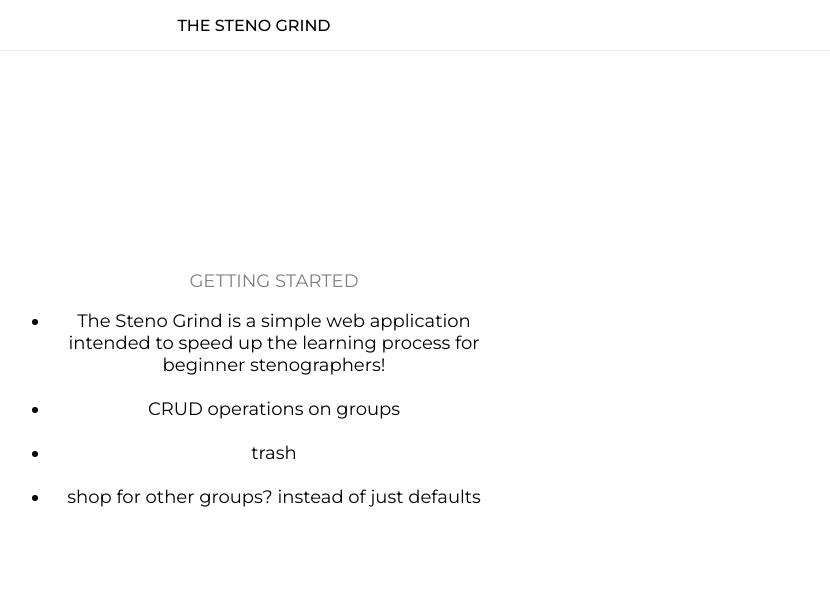
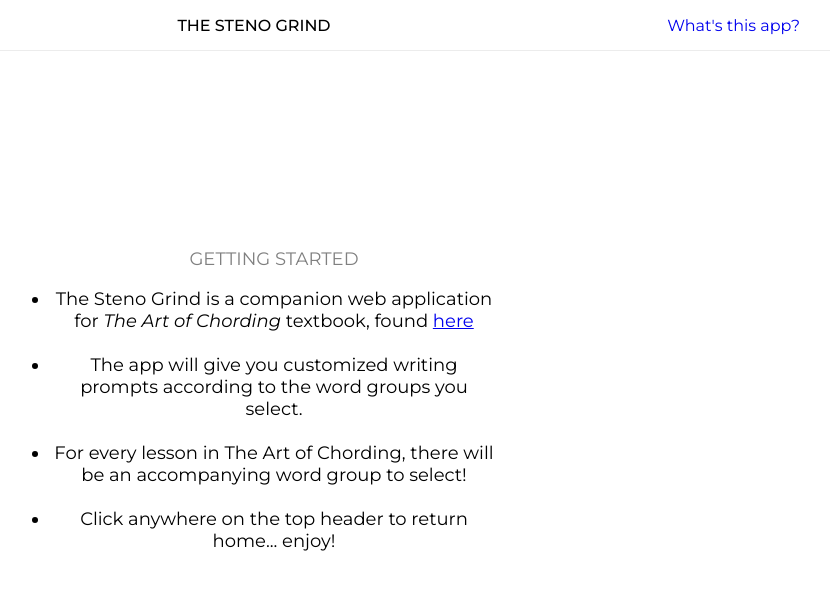
Before and after one commit to NoahRR/The-Steno-Grind, a Django app: page /info/ in a window 1280 px wide. Shown: the top 590 px of the page, without its empty margins (386-1216 px from the left). Run offline with Django 3.2, Linux system fonts and the light colour scheme.

Commit message:
Visual updates and info page

```diff
--- a/My_Steno_Grind/settings.py
+++ b/My_Steno_Grind/settings.py
@@ -124,5 +124,5 @@ USE_TZ = True
 
 STATIC_URL = '/static/'
 
-LOGIN_REDIRECT_URL = '/'
+LOGIN_REDIRECT_URL = '/api/'
 LOGOUT_REDIRECT_URL = '/'
--- a/My_Steno_Grind/urls.py
+++ b/My_Steno_Grind/urls.py
@@ -17,15 +17,13 @@ from django.contrib import admin
 from django.urls import path, include
 from api import urls as urls1
 from frontend import urls as urls2
-from frontend.views import signup, login
+#  from frontend.views import signup, login
 
 urlpatterns = [
     path('admin/', admin.site.urls),
     path('api/', include(urls1)),
     path('', include(urls2)),
     path('auth/', include('django.contrib.auth.urls')),
-    path('auth/signup/', signup, name="signup"),
+    #  path('auth/signup/', signup, name="signup"),
     #  path('auth/login/', login, name="signup"),
 ]
-
-### PASSWORD: jenesisNRqwer1234
--- a/frontend/templates/frontend/base.html
+++ b/frontend/templates/frontend/base.html
@@ -20,7 +20,7 @@
             {% comment %} <a href="/auth/logout">Logout</a> {% endcomment %}
             {% comment %} <a href="/modify/">Modify</a> {% endcomment %}
             {% comment %} <a href="/">Train</a> {% endcomment %}
-            {% comment %} <a href="/info/">Info</a> {% endcomment %}
+            <a href="/info/">What's this app?</a>
         </div>
     </div>
 
--- a/frontend/templates/frontend/info.html
+++ b/frontend/templates/frontend/info.html
@@ -9,14 +9,13 @@
     <div style="font-size: 18px; text-align: center; width: auto; max-width: 1500px; height: auto; position: absolute; top: 50%; left: 50%; transform: translate(-50%, -50%);">
         <ul style="max-width: 35vw;">
             <p style="color: grey; text-align: center;">GETTING STARTED</p>
-            <li>The Steno Grind is a simple web application intended to speed up the learning process for beginner stenographers!</li>
+            <li>The Steno Grind is a companion web application for <i>The Art of Chording</i> textbook, found <a href="https://www.artofchording.com/" target="_blank">here</a></li>
             <br>
-            <li>CRUD operations on groups</li>
+            <li>The app will give you customized writing prompts according to the word groups you select.</li>
             <br>
-            <li>trash</li>
+            <li>For every lesson in The Art of Chording, there will be an accompanying word group to select!</li>
             <br>
-            <li>shop for other groups? instead of just defaults</li>
-            <br>
+            <li>Click anywhere on the top header to return home... enjoy!</li>
         </ul>
     </div>
 {% endblock %}
--- a/frontend/urls.py
+++ b/frontend/urls.py
@@ -8,5 +8,5 @@ urlpatterns = [
     path('train/', views.training, name='training'),
     path('', views.groups, name='groups'),
     path('info/', views.info, name='info'),
-    path('modify/', views.modify, name='modify'),
+    #  path('modify/', views.modify, name='modify'),
 ]
--- a/frontend/views.py
+++ b/frontend/views.py
@@ -97,6 +97,9 @@ def training(request):
                 'word_dict': final_word_dict
             })
 
+        else:
+            return redirect('/')
+
         #  else:
         #      return redirect('/auth/login')
 
@@ -123,22 +126,22 @@ def groups(request):
     #      return render(request, 'frontend/index.html')
 
 # signup
-def signup(request):
-    if request.method == 'POST':
-        form = RegisterForm(request.POST)
-        if form.is_valid():
-            form.save()
+#  def signup(request):
+#      if request.method == 'POST':
+#          form = RegisterForm(request.POST)
+#          if form.is_valid():
+#              form.save()
 
-            username = form.cleaned_data.get('username')
-            raw_password = form.cleaned_data.get('password1')
+#              username = form.cleaned_data.get('username')
+#              raw_password = form.cleaned_data.get('password1')
 
-            user = authenticate(username=username, password=raw_password)
+#              user = authenticate(username=username, password=raw_password)
 
-            if user is not None:
-                login(request, user)
-                return redirect('/')
-        return render(request, 'registration/signup.html', {'form': form})
-    else:
-        #  form = UserCreationForm()
-        form = RegisterForm()
-        return render(request, 'registration/signup.html', {'form': form})
+#              if user is not None:
+#                  login(request, user)
+#                  return redirect('/')
+#          return render(request, 'registration/signup.html', {'form': form})
+#      else:
+#          #  form = UserCreationForm()
+#          form = RegisterForm()
+#          return render(request, 'registration/signup.html', {'form': form})
```
Also changed, not shown: db.sqlite3.
